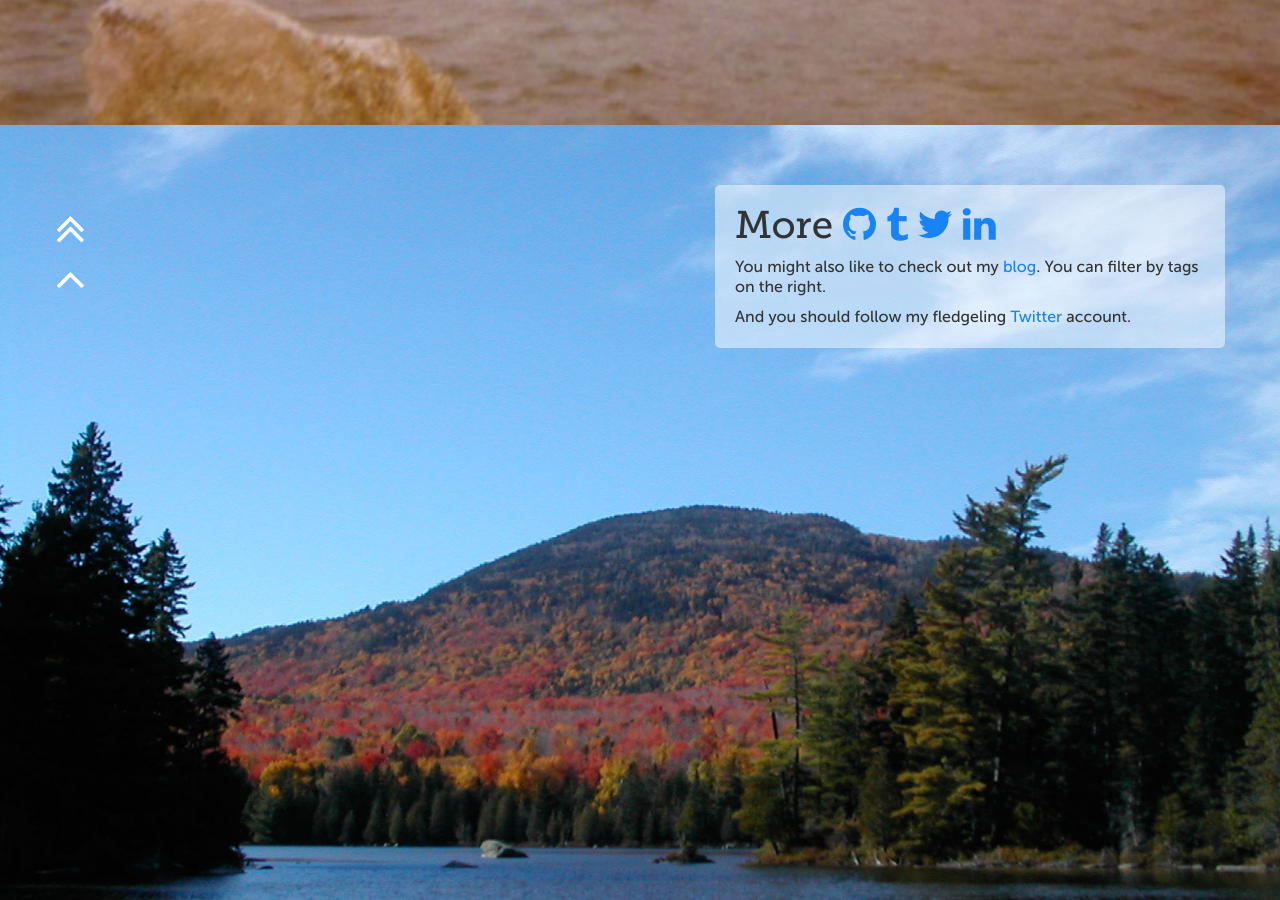
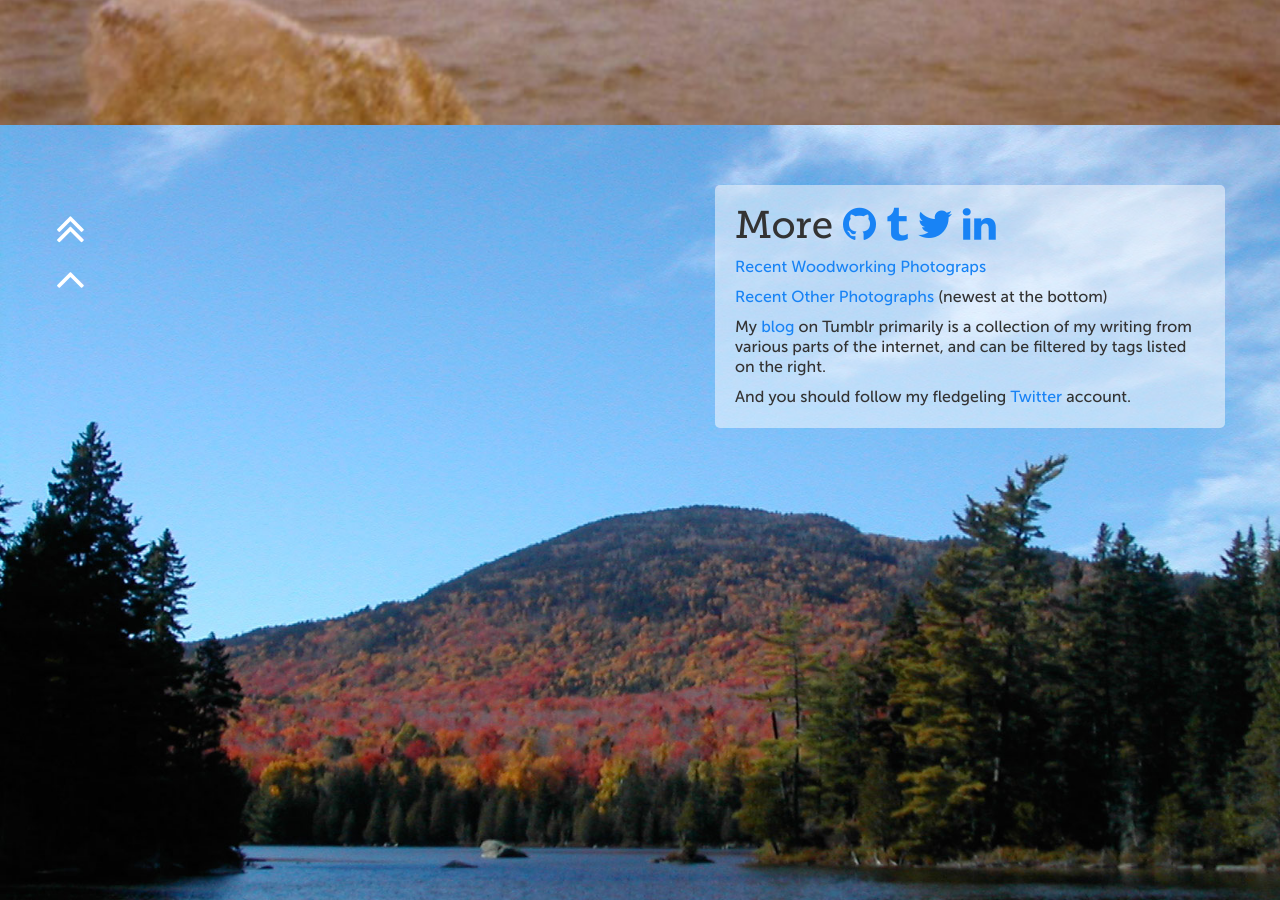
Before and after one commit to nmorduch/old-portfolio, a Jekyll site: the page built from index.html, in a window 1280 px wide and 900 px high, scrolled down 3515 px. Built offline with Jekyll 4.4.1, drawn with Linux system fonts in a browser that asks for light colours.

Commit message:
updated more section

```diff
--- a/index.html
+++ b/index.html
@@ -97,7 +97,9 @@ layout: default
 						<a href="http://twitter.com/nmorduch"><i class="icon-twitter"></i></a>
 						<a href="http://www.linkedin.com/pub/naomi-morduch-toubman/75/202/260/"><i class="icon-linkedin"></i></a>
 					</h1>
-					<p>You might also like to check out my <a href="http://nmorduch.tumblr.com">blog</a>. You can filter by tags on the right.</p>
+					<p><a href="https://www.dropbox.com/sh/tvwlh640s9snllg/rE2vm4odhI#/">Recent Woodworking Photograps</a></p>
+					<p><a href="https://www.dropbox.com/sh/jxmqoehjvqmmb5s/3Et-MGiHsO">Recent Other Photographs</a> (newest at the bottom)</p>
+					<p>My <a href="http://nmorduch.tumblr.com">blog</a> on Tumblr primarily is a collection of my writing from various parts of the internet, and can be filtered by tags listed on the right.</p>
 					<p>And you should follow my fledgeling <a href="https://twitter.com/nmorduch">Twitter</a> account.</p>
 				</div>
 			</div>
```
